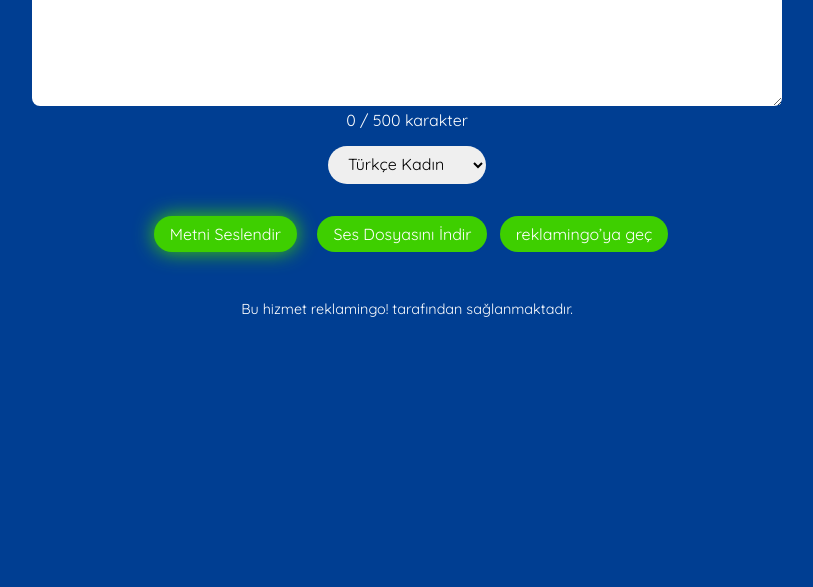
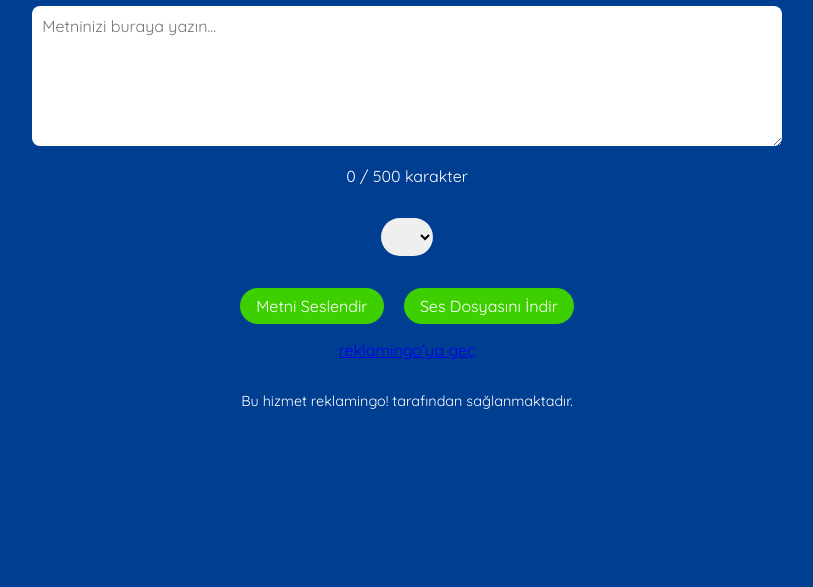
Before and after one commit to reklamingo/reklamingotts, a website: page index.html in a window 1280 px wide. Shown: the part 213-800 px from the top of the page, without its empty margins (233-1046 px from the left). Drawn offline with Linux system fonts and the light colour scheme.

Commit message:
Add files via upload

```diff
--- a/index.html
+++ b/index.html
@@ -2,29 +2,25 @@
 <html lang="tr">
 <head>
   <meta charset="UTF-8" />
-  <meta name="viewport" content="width=device-width, initial-scale=1.0" />
+  <meta name="viewport" content="width=device-width, initial-scale=1.0"/>
   <title>Ringo</title>
-  <link rel="stylesheet" href="styles.css" />
-  <link rel="icon" type="image/png" href="favicon.ico" />
-  <link href="https://fonts.googleapis.com/css2?family=Quicksand&display=swap" rel="stylesheet" />
+  <link rel="stylesheet" href="styles.css"/>
+  <link rel="icon" href="favicon.ico" type="image/x-icon"/>
+  <link href="https://fonts.googleapis.com/css2?family=Quicksand&display=swap" rel="stylesheet">
 </head>
 <body>
   <div class="container">
-    <img src="logo.svg" alt="Ringo Logo" style="width: 180px;" />
+    <img src="logo.svg" alt="ringo! Logo" class="logo"/>
     <h1>Metin Seslendirme Asistanı</h1>
-    <textarea id="text-input" maxlength="500" placeholder="Metni buraya yazınız..."></textarea>
-    <div id="char-count">0 / 500 karakter</div>
-    <select id="voice-select">
-      <option value="tr-TR-Wavenet-A">Türkçe Kadın</option>
-      <option value="tr-TR-Wavenet-B">Türkçe Erkek</option>
-      <option value="en-US-Wavenet-F">İngilizce Kadın</option>
-      <option value="en-US-Wavenet-D">İngilizce Erkek</option>
-    </select>
-    <br/>
-    <button id="speak-button" class="glow">Metni Seslendir</button>
-    <button id="download-button">Ses Dosyasını İndir</button>
-    <audio id="audio-player" controls style="display:none;"></audio>
-    <a href="https://reklamingo.com.tr" class="go-button">reklamingo’ya geç</a>
+    <textarea id="textInput" maxlength="500" placeholder="Metninizi buraya yazın..."></textarea>
+    <p id="charCount">0 / 500 karakter</p>
+    <select id="voiceSelect"></select>
+    <div class="controls">
+      <button id="speakButton">Metni Seslendir</button>
+      <button id="downloadButton">Ses Dosyasını İndir</button>
+    </div>
+    <audio id="audioPlayer" controls style="display:none;"></audio>
+    <a id="goButton" href="https://reklamingo.com.tr">reklamingo’ya geç</a>
     <footer>Bu hizmet reklamingo! tarafından sağlanmaktadır.</footer>
   </div>
   <script src="script.js"></script>
```
